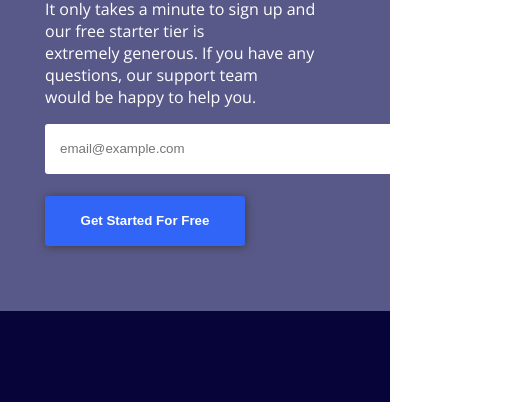
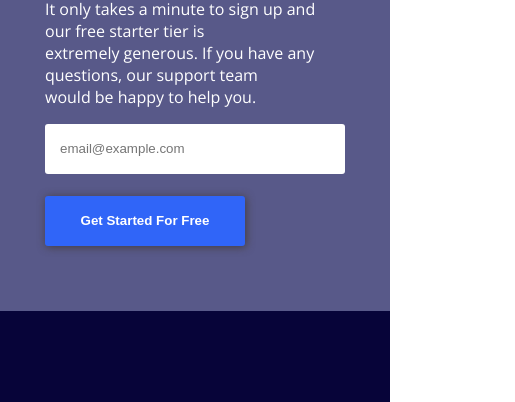
Before and after one commit to sommzy/fylo_project, a plain HTML site: page index.html in a window 390 px wide. Shown: the part 2757-3159 px from the top of the page, 515 px wide, since content can reach past the window. Drawn offline with nearby package versions, Linux system fonts and the light colour scheme.

```diff
--- a/index.html
+++ b/index.html
@@ -120,11 +120,23 @@
       padding: 20px;
     }
 
+    .first_input {
+      height: 50px;
+      width: 470px;
+      padding: 15px;
+      border: none;
+      border-radius: 3px;
+    }
+
     @media screen and (max-width: 780px) {
       .sfooter {
         flex-direction: column;
         flex: 100%;
         line-height: 1.9;
+      }
+
+      .first_input {
+        width: 100%;
       }
 
       .firstfooter {
@@ -238,13 +250,7 @@
       </p>
     </div>
     <form action="#" method="get">
-      <input type="email" name="get-mail" style="
-            height: 50px;
-            width: 470px;
-            padding: 15px;
-            border: none;
-            border-radius: 3px;
-          " placeholder="email@example.com" /><br /><br />
+      <input type="email" name="get-mail" class="first_input" placeholder="email@example.com" /><br /><br />
       <input type="button" style="
             height: 50px;
             width: 200px;
```
